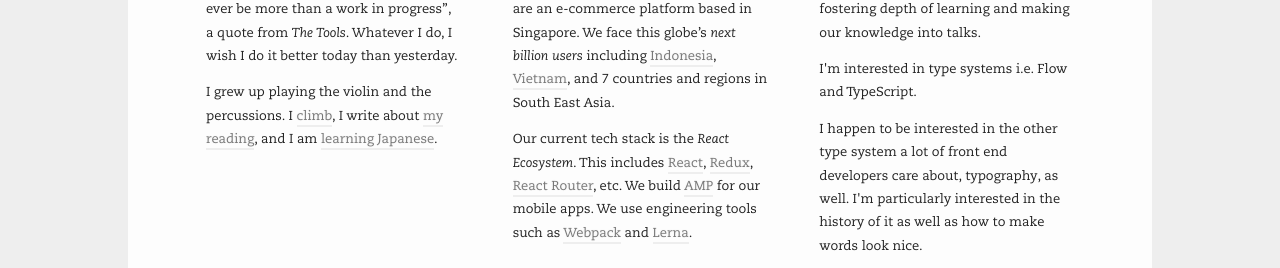
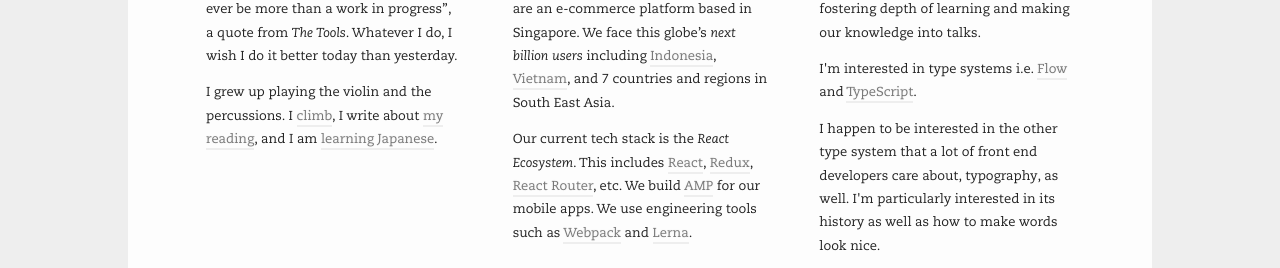
Before and after one commit to wgao19/home, a plain HTML site: page index.html in a window 1280 px wide. Shown: the part 589-857 px from the top of the page. Drawn offline with Linux system fonts and the light colour scheme.

Commit message:
Update index.html

```diff
--- a/index.html
+++ b/index.html
@@ -85,8 +85,8 @@
             >React Knowledgeable</a
           >, fostering depth of learning and making our knowledge into talks.
         </p>
-        <p>I'm interested in type systems i.e. Flow and TypeScript.</p>
-        <p>I happen to be interested in the other type system a lot of front end developers care about, typography, as well. I'm particularly interested in the history of it as well as how to make words look nice.</p>
+        <p>I'm interested in type systems i.e. <a href="https://flow.org/">Flow</a> and <a href="https://www.typescriptlang.org/">TypeScript</a>.</p>
+        <p>I happen to be interested in the other type system that a lot of front end developers care about, typography, as well. I'm particularly interested in its history as well as how to make words look nice.</p>
         <p>I care a lot about documentations. I've written a fair portion of the revamped docs of <a href="https://react-redux.js.org/">React Redux</a>. And I'm currently working with <a href="http://docusaurus-2.netlify.com/">Docusaurus</a>, aiming at building the best doc site of your next product.</p>
       </div>
     </div>
```
